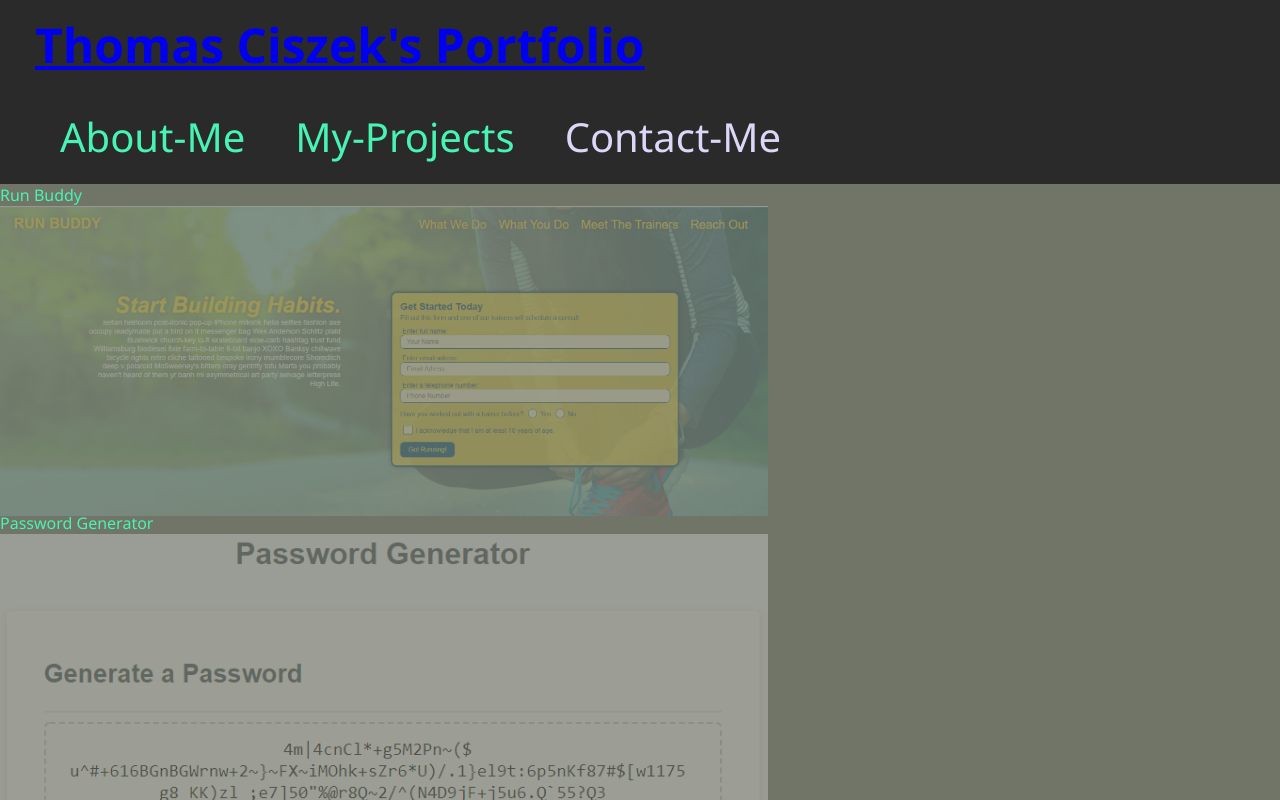
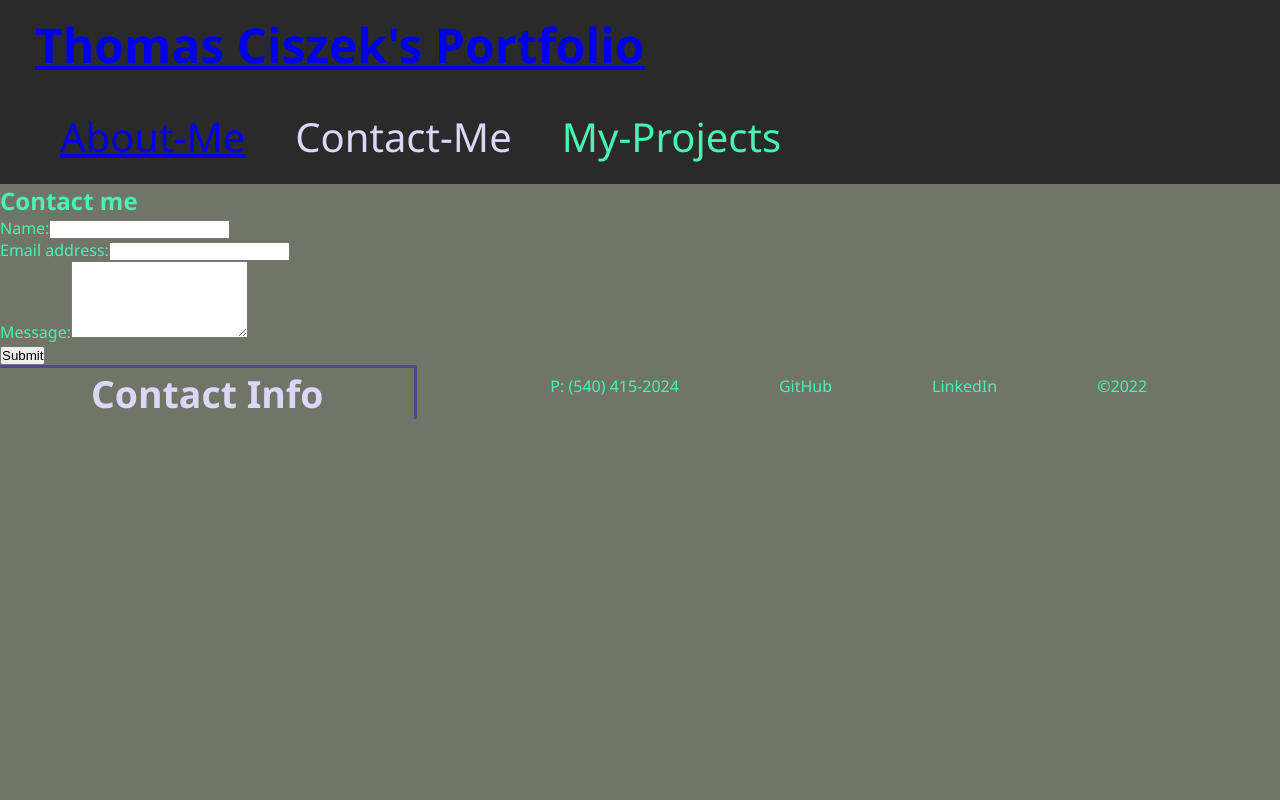
Before and after one commit to ThomasCsk/react-portfolio, a React (Create React App) app: page / in a window 1280 px wide. Both pictures are taken after a click on the element "Contact-Me". Shown: the top 800 px of the page. Built offline with nearby package versions, Linux system fonts and the light colour scheme.

Commit message:
contact section made. site navigation tweaked

```diff
--- a/src/components/About/index.js
+++ b/src/components/About/index.js
@@ -9,7 +9,7 @@
           <img src={mugshot} style={{ maxWidth: "25%"}} alt="A selfie of myself"/>
         </div>
         <div>
-          <h3>About Me, Thomas Ciszek:</h3>
+          <h3 id='about'>About Me, Thomas Ciszek:</h3>
         </div>
       </div>
       <div className='text'>
--- a/src/components/Contact/index.js
+++ b/src/components/Contact/index.js
@@ -1,10 +1,66 @@
-import React from 'react';
+import React, {useState} from 'react';
 
 const Contact = () => {
+  const [formState, setFormState] = useState({ name: '', email: '', message: '' });
+  const [errorMessage, setErrorMessage] = useState('');
+  const { name, email, message } = formState;
+
+  function validateEmail(email){
+    const re = /^([a-z0-9_.-]+)@([\da-z.-]+).([a-z.]{2,6})$/;
+    re.test(String(email).toLowerCase());
+  }
+
+  function handleChange(e){
+    if (e.target.name === 'email') {
+      const isValid = validateEmail(e.target.value);
+      console.log(isValid);
+      // isValid conditional statement
+      if (!isValid) {
+        setErrorMessage('Your email is invalid.');
+      }
+      else {
+        if (!e.target.value.length) {
+          setErrorMessage(`${e.target.name} is required.`);
+        } else {
+          setErrorMessage('');
+        }
+      }
+    }
+    if (!errorMessage) {
+      setFormState({ ...formState, [e.target.name]: e.target.value });
+    }
+  }
+
+  function handleSubmit(e){
+    e.preventDefault();
+    console.log(formState);
+  }
+
+
   return(
-    <div>
-
-    </div>
+    <section>
+      <h1>Contact me</h1>
+      <form id="contact-form" onSubmit={handleSubmit}>
+        <div>
+          <label htmlFor="name">Name:</label>
+          <input type="text" name="name" defaultValue={formState.name} onChange={handleChange} />
+        </div>
+        <div>
+          <label htmlFor="email">Email address:</label>
+          <input type="email" name="email" defaultValue={formState.email} onChange={handleChange} />
+        </div>
+        <div>
+          <label htmlFor="message">Message:</label>
+          <textarea name="message" rows="5"  defaultValue={formState.message} onChange={handleChange} />
+        </div>
+        {errorMessage && (
+          <div>
+            <p>{errorMessage}</p>
+          </div>
+        )}
+        <button type="submit">Submit</button>
+      </form>
+    </section>
   )
 }
 
--- a/src/components/Nav/index.js
+++ b/src/components/Nav/index.js
@@ -8,26 +8,23 @@
     contactSelected,
     setContactSelected
   } = props;
-
   return (
     <nav>
       <ul className='general-flex'>
-      {categories.map((category) => (
-        <li
-          className={`mx-1 ${
-            currentCategory.name === category.name && !contactSelected && `navActive`
-            }`}
-          key={category.name}
-        >
+        <li className={`${!contactSelected && 'navActive'}`}>
+          <a data-testid="about" href="#about" onClick={() => setContactSelected(false)}>
+            About-Me
+          </a>
+        </li>
+        <li className={`${contactSelected && 'navActive'}`}>
+          <span onClick={() => setContactSelected(true)}>Contact-Me</span>
+        </li>
+        <li className={`${!contactSelected && 'navActive'}`}>
           <span onClick={() => {
-              setCurrentCategory(category);
+            setCurrentCategory(categories[1]);
             setContactSelected(false);
-            }}
-          >
-            {category.name}
-          </span>
+          }}>My-Projects</span>
         </li>
-      ))}
       </ul>
     </nav>
   );
```
Lines whose indentation alone changed are shown as unchanged.
